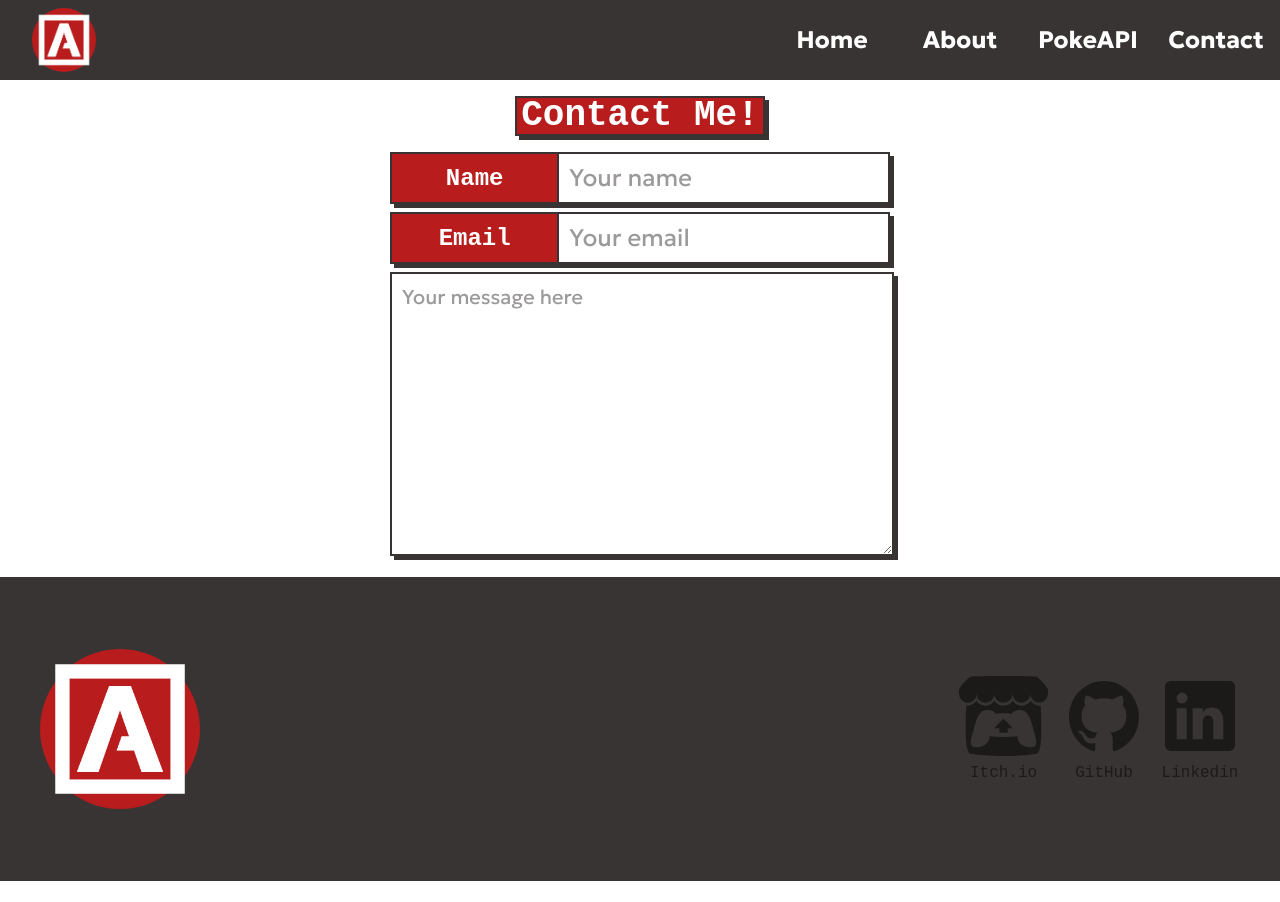
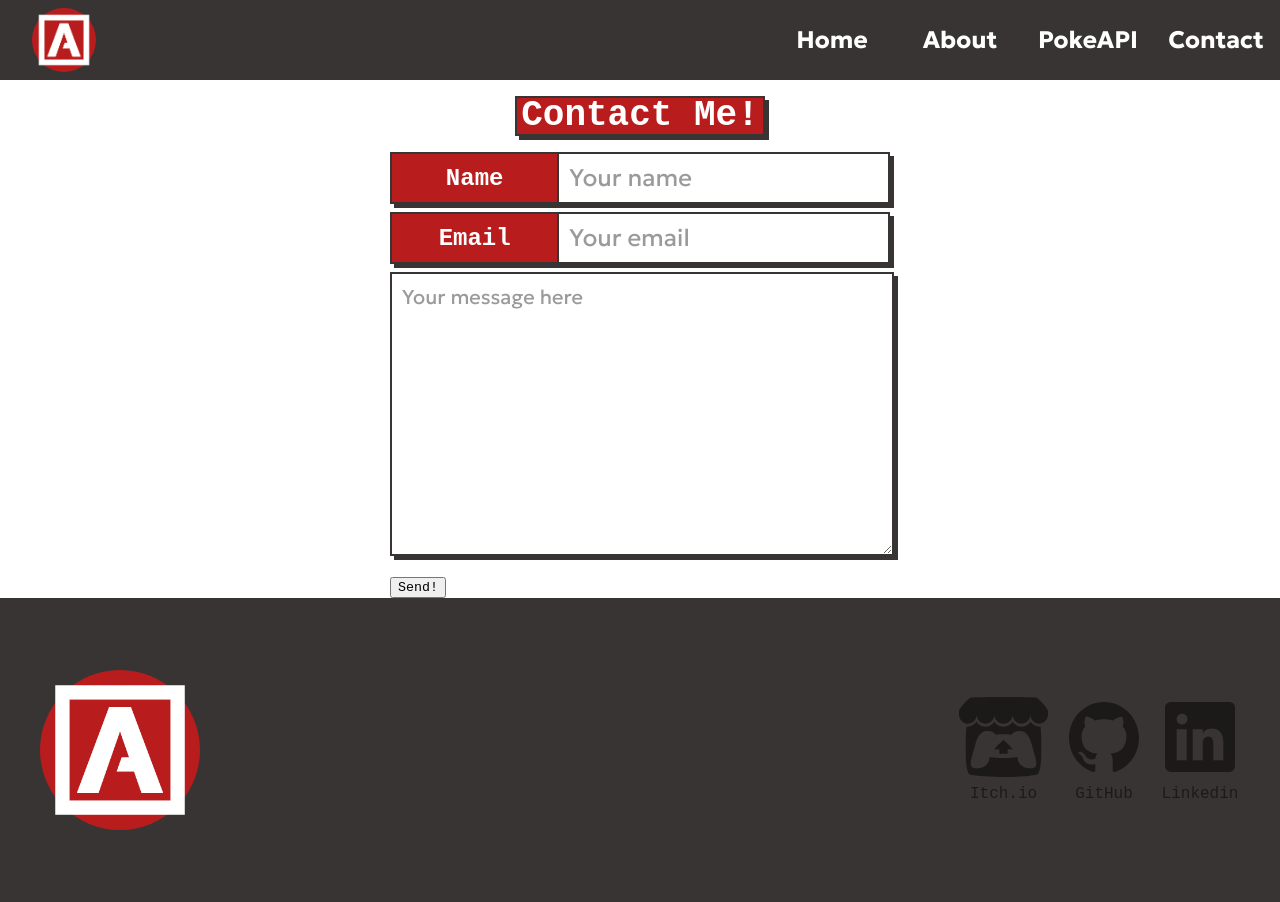
Before and after one commit to ArnulfoVargas/ExamenWeb, a Vue app: page /contact in a window 1280 px wide. Before the commit the page ends 881 px from the top, so only its background shows below. Built offline with nearby package versions, Linux system fonts and the light colour scheme; a web font is replaced by a local one.

Commit message:
bad button

```diff
--- a/src/views/ContactView.vue
+++ b/src/views/ContactView.vue
@@ -15,6 +15,8 @@
             <textarea name="message" cols="30" rows="10" placeholder="Your message here" value="">
 
             </textarea>
+
+            <button>Send!</button>
         </div>
     </div>
 </template>
```
